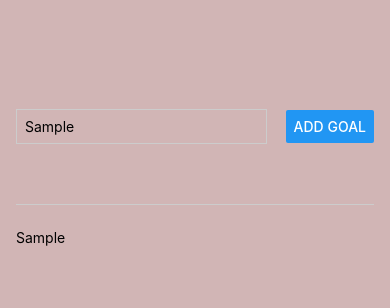
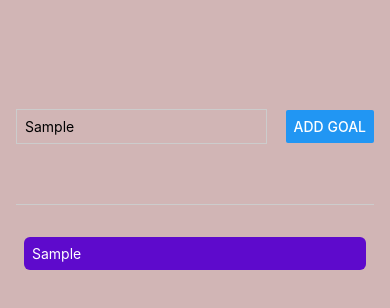
Before and after one commit to NaruNarsha/Udemy, a React Native app in the folder ReactNative/starting-project/: screen / in a window 390 px wide. Both pictures are taken after typing "Sample" into the empty fields and a click on the button "ADD GOAL". Shown: the top 308 px of the page. Built offline with nearby package versions, Linux system fonts and the light colour scheme.

Commit message:
RN 25. iOS & Android 스타일링의 차이점

```diff
--- a/ReactNative/starting-project/App.js
+++ b/ReactNative/starting-project/App.js
@@ -50,7 +50,11 @@
         <Button title = 'Add Goal' onPress ={addGoalHandler}  />
       </View>
       <View style = {styles.goalsContainer}>
-        {courseGoals.map((goal,index) => <Text key={index}>{goal}</Text>)}
+        {courseGoals.map((goal, index) =>
+          <View key={index} style={styles.goalItem} >
+            <Text style={styles.goalText}>{goal}</Text>
+          </View>
+        )}
       </View>
     </View>
   );
@@ -99,6 +103,14 @@
   goalsContainer: {
     flex: 4,
     //backgroundColor: 'yellow',
+  },
+  goalItem: {
+    margin: 8,
+    padding: 8,
+    borderRadius: 6,
+    backgroundColor: '#5e0acc',
+  },
+  goalText: {
+    color: 'white',
   }
-
 });
```
